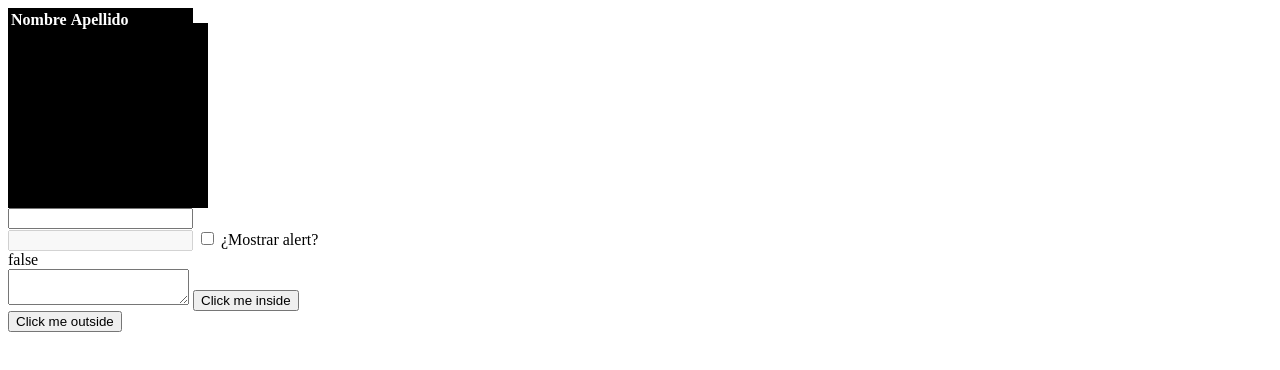
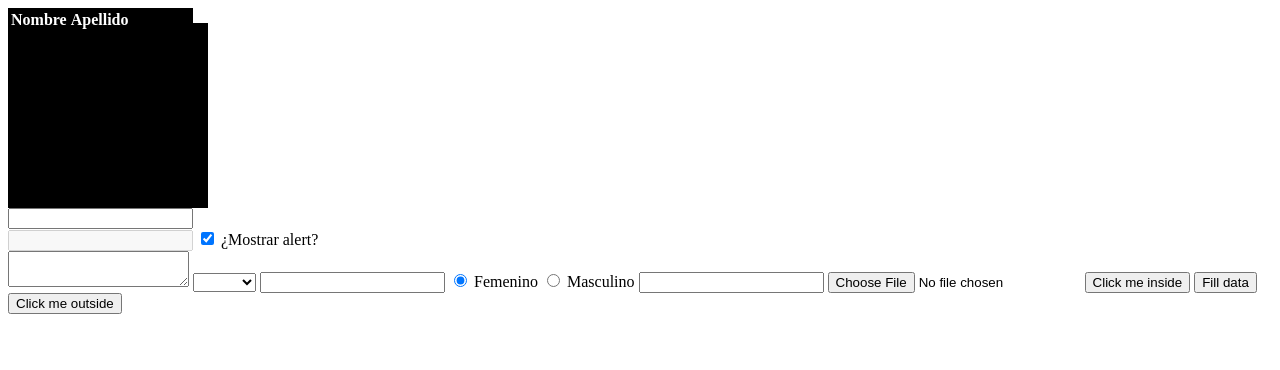
Before and after one commit to mirdware/scalar, a website built with webpack: page web/index.html in a window 1280 px wide. Built offline with nearby package versions, Linux system fonts and the light colour scheme.

Commit message:
test input forms

```diff
--- a/src/Component.js
+++ b/src/Component.js
@@ -15,12 +15,15 @@ function getProperty(observer, name, events) {
 
 function evalValue(e) {
   const target = e.target;
+  if (target.type === 'radio') {
+    return target.checked ? target.value : null;
+  }
   return target.type === 'checkbox' ? target.checked : target.value;
 }
 
 function bindData(observer, domElement, events) {
   const name = domElement.getAttribute("data-bind");
-  const privateProperties = privy.get(observer);
+  const privateProperties = privy.get(observer).properties;
   if (!privateProperties[name]) {
     privateProperties[name] = getProperty(observer, name, events);
   }
@@ -28,29 +31,41 @@ function bindData(observer, domElement, events) {
   if (isInput(domElement)) {
     addListeners(observer, domElement, {
       keyup: (e) => property.set(e.target.value),
-      click: (e) => property.set(evalValue(e)),
-      mount: (e) => property.set(evalValue(e))
+      change: (e) => property.set(evalValue(e)),
+      mount: (e) => {
+        const value = evalValue(e);
+        property.set(value == null ? property.get() : value);
+      }
     });
   }
   property.nodes.push(domElement);
 }
 
-function watch(observer, nodes) {
+function watch(observer) {
+  const nodes = privy.get(observer).nodes;
   const events = observer.listen();
   for (let i = 0, node; node = nodes[i]; i++) {
     const dataBinds = node.querySelectorAll('[data-bind]');
+    addListeners(observer, node, events);
+    for (let selector in events) {
+      if (typeof events[selector] === 'function') {
+        delete events[selector];
+      }
+    }
     for (let j = 0, bind; bind = dataBinds[j]; j++) {
       bindData(observer, bind, events);
     }
-    addListeners(observer, node, events);
   }
 }
 
 export class Component {
   constructor(selector) {
     const properties = {};
-    privy.set(this, properties);
-    watch(this, document.querySelectorAll(selector));
+    privy.set(this, {
+      properties: properties,
+      nodes: document.querySelectorAll(selector)
+    });
+    watch(this);
     this.init(properties);
   }
 
@@ -59,4 +74,11 @@ export class Component {
   listen() {
     return {};
   }
+
+  perform(fn) {
+    const nodes = privy.get(this).nodes;
+    for (let i=0, node; node = nodes[i]; i++) {
+        fn(node);
+    }
+  }
 }
--- a/src/Property.js
+++ b/src/Property.js
@@ -8,22 +8,23 @@ function changeContent(property, value) {
   const privateProperties = privy.get(property);
   privateProperties.value = value;
   for (let i = 0, node; node = property.nodes[i]; i++) {
-    const attr = isInput(node) ? 'value': 'innerHTML';
     const complexType = privateProperties.complexType;
+    let attr = isInput(node) ? 'value': 'innerHTML';
     if (complexType && attr === 'innerHTML') {
       node[attr] = complexType.render(value);
       addListeners(property, node, privateProperties.events);
-    } else {
-      node[attr] = value;
+      return;
     }
+    if (node.type === 'file') return;
+    if (node.type === 'checkbox' || node.type === 'radio') attr = 'checked';
+    if (node.type === 'radio') value = node.value === property.get();
+    node[attr] = value;
   }
 }
 
 export class Property {
   constructor (events) {
-    privy.set(this, {
-      events: events,
-    });
+    privy.set(this, {events: events});
     this.nodes = [];
   }
 
--- a/src/scUtils.js
+++ b/src/scUtils.js
@@ -1,19 +1,16 @@
-const evtMount = new Event('mount');
-
-function listen(observer, element, selector, fn) {
-  if (typeof fn === 'function') {
-    element.addEventListener(selector, fn.bind(observer), true);
-    return setTimeout(() => element.dispatchEvent(evtMount), 1);
-  }
-  const nodeList = element.querySelectorAll(selector);
-  for (let i = 0, node; node = nodeList[i]; i++) {
-    addListeners(observer, node, fn);
-  }
-}
+const mount = new Event('mount');
 
 export function addListeners(observer, element, events) {
   for (let selector in events) {
-    listen(observer, element, selector, events[selector]);
+    const fn = events[selector];
+    if (typeof fn === 'function') {
+      element.addEventListener(selector, fn.bind(observer), true);
+      element.dispatchEvent(mount);
+    }
+    const nodeList = element.querySelectorAll(selector);
+    for (let i = 0, node; node = nodeList[i]; i++) {
+      addListeners(observer, node, fn);
+    }
   }
 }
 
@@ -28,5 +25,5 @@ export function generateUUID() {
 
 export function isInput(node) {
   const nodeName = node.nodeName;
-  return nodeName === 'INPUT' || nodeName === 'TEXTAREA';
+  return nodeName === 'INPUT' || nodeName === 'TEXTAREA' || nodeName === 'SELECT';
 }
--- a/test/components/HelloWorld.js
+++ b/test/components/HelloWorld.js
@@ -9,7 +9,16 @@ export class HelloWorld extends Component {
     return {
       'submit': (e) => e.preventDefault(),
       '.click-me': {
-        'click': () => this.show ? alert(this.name) : console.log(this)
+        'click': () => this.show ? alert(this.file) : console.log(this)
+      },
+      '.fill': {
+        'click': () => {
+          this.name = 'Marlon Ramírez';
+          this.password = 'MySecretPassword';
+          this.sexo = 'M';
+          this.show = false;
+          this.select = 'm';
+        }
       }
     };
   }
--- a/test/components/Test.js
+++ b/test/components/Test.js
@@ -33,7 +33,7 @@ export class Test extends Component {
         'click': sendRequest
       },
       '.first': {
-        'click': (e) => alert('click on ' + e.target.innerHTML)
+        'click': (e) => this.perform((node) => node.style.backgroundColor = e.target.innerHTML)
       }
     };
   }
--- a/web/index.html
+++ b/web/index.html
@@ -20,12 +20,21 @@
     </table>
   </div>
   <form id="hello-world">
-    <input type="text" data-bind="name" /><br/>
+    <input type="text" data-bind="password" /><br/>
     <input type="text" data-bind="name" disabled />
-    <label><input type="checkbox" data-bind="show" /> ¿Mostrar alert?</label>
+    <label><input type="checkbox" data-bind="show" checked /> ¿Mostrar alert?</label>
     <div data-bind="show"></div>
     <textarea data-bind="name"></textarea>
+    <select data-bind="select">
+      <option value="h">Hola</option>
+      <option value="m">Mundo</option>
+    </select>
+    <input type="text" name="select" data-bind="select">
+    <label><input type="radio" name="sexo" data-bind="sexo" value="F" checked /> Femenino</label> <label><input type="radio" name="sexo" data-bind="sexo" value="M"> Masculino</label>
+    <input type="password" data-bind="password" />
+    <input type="file" data-bind="file" />
     <input type="button" value="Click me inside" class="click-me" />
+    <input type="button" value="Fill data" class="fill" />
   </form>
   <input type="button" value="Click me outside" class="click-me" />
   <script src="../dist/app.min.js"></script>
--- a/web/response.json
+++ b/web/response.json
@@ -1,5 +1,5 @@
 [
-  {"first": "Jane", "last": "Bond"},
-  {"first": "Lars", "last": "Croft"},
-  {"first": "other", "last": "<name>"}
+  {"first": "red", "last": "Bond"},
+  {"first": "blue", "last": "Croft"},
+  {"first": "black", "last": "<name>"}
 ]
```
